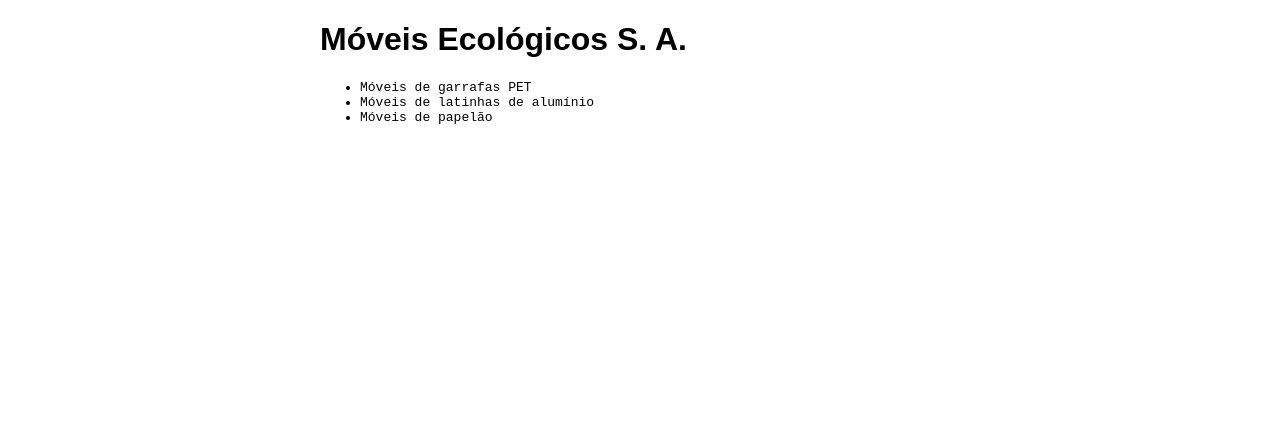
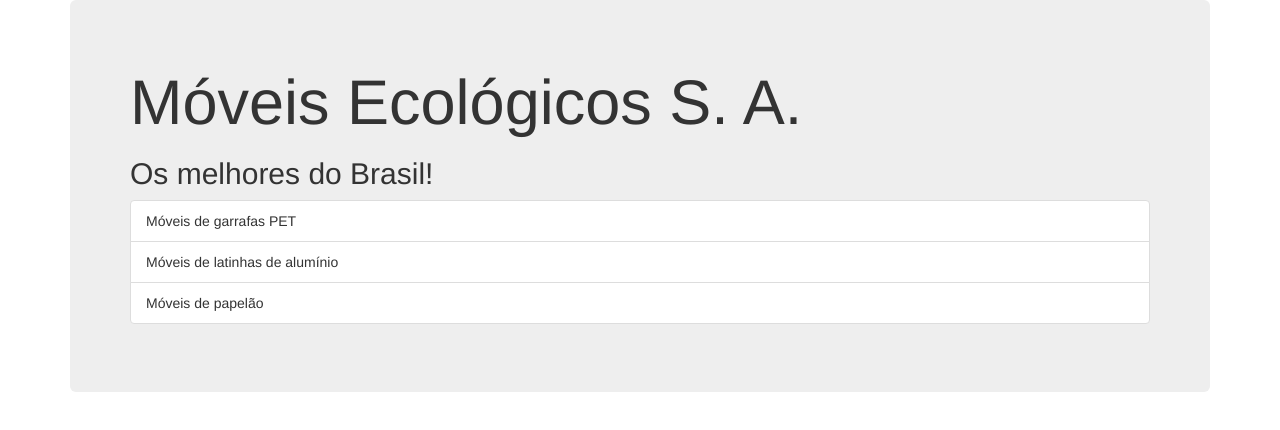
Before and after one commit to Ct0S/moveis-ecologicos, a plain HTML site: page index.html in a window 1280 px wide. Drawn offline with nearby package versions, Linux system fonts and the light colour scheme.

Commit message:
Adicionando Bootstrap

```diff
--- a/index.html
+++ b/index.html
@@ -4,16 +4,21 @@
 		<meta charset="utf-8" />
 		<meta name="description" content="Móveis ecológicos">
 		<meta name="keywords" content="moveis ecologicos">
-		<link rel="stylesheet" href="principal.css">
+		<link rel="stylesheet" href="http://netdna.bootstrapcdn.com/bootstrap/3.1.1/css/bootstrap.min.css">
 		<title> Móveis Ecológicos </title>
 		<script src="js/principal.js"></script>
 	</head>
 	<body onload="trocaBanner();">
-		<h1> Móveis Ecológicos S. A.</h1>
-		<ul>
-			<li>Móveis de garrafas PET</li>
-			<li>Móveis de latinhas de alumínio</li>
-			<li>Móveis de papelão</li>
-		</ul>
+		<div class = "container">
+			<div class="jumbotron">
+				<h1> Móveis Ecológicos S. A.</h1>
+				<h2 id="mensagem"></h2>
+				<ul class="list-group">
+					<li class="list-group-item">Móveis de garrafas PET</li>
+					<li class="list-group-item">Móveis de latinhas de alumínio</li>
+					<li class="list-group-item">Móveis de papelão</li>
+				</ul>
+			</div>
+		</div>
 	</body>
 </html>
--- a/principal.css
+++ /dev/null
@@ -1,11 +0,0 @@
-h1 {
-	font-family: sans-serif;
-}
-li {
-	font-family: monospace;
-}
-
-body {
-	width: 50%;
-	margin: auto;
-}
```
